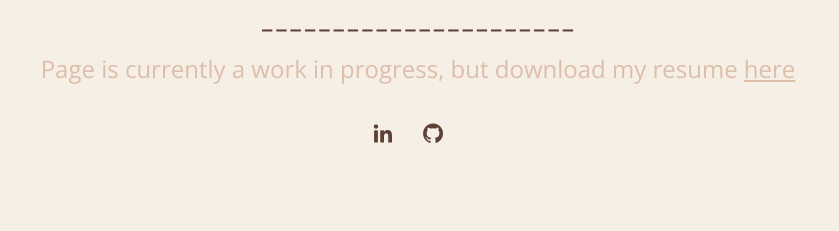
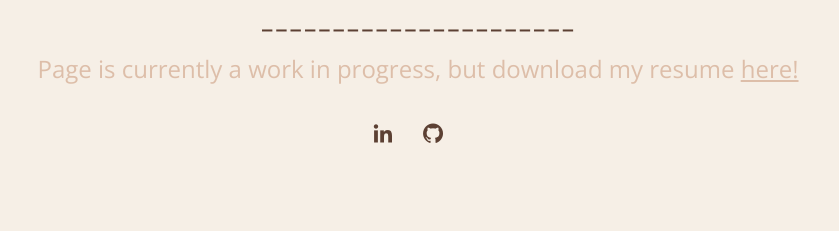
Before and after one commit to chloehylee/website, a plain HTML site: page index.html in a window 1280 px wide. Shown: the part 380-611 px from the top of the page, 222-1061 px from the left. Drawn offline with nearby package versions, Linux system fonts and the light colour scheme.

Commit message:
small text edit

```diff
--- a/index.html
+++ b/index.html
@@ -53,7 +53,7 @@
         <h1>Hi, I'm Chloe Lee!</h1>
         <p>I'm  <span class="typed" data-typed-items="a Software Developer, a CS Student, a Schulich Leader scholar, a Flute and Piano player"></span></p>
         <p>----------------------</p>
-        <a href="https://drive.google.com/file/d/1hfMKoktDYeclhdmhJ1W_Yx0rQO_EPBT5/view?usp=sharing">Page is currently a work in progress, but download my resume <u>here</u></a>
+        <a href="https://drive.google.com/file/d/1hfMKoktDYeclhdmhJ1W_Yx0rQO_EPBT5/view?usp=sharing">Page is currently a work in progress, but download my resume <u>here!</u></a>
         <div class="social-links">
           <a href="https://linkedin.com/in/chloehylee" class="linkedin"><i class="bx bxl-linkedin"></i></a>
           <a href="https://github.com/chloehylee" class="github"><i class="bx bxl-github"></i></a>
```
